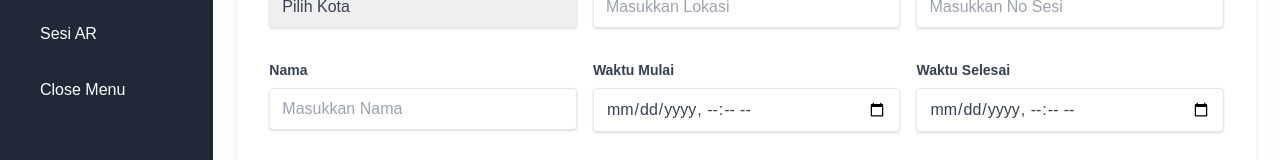
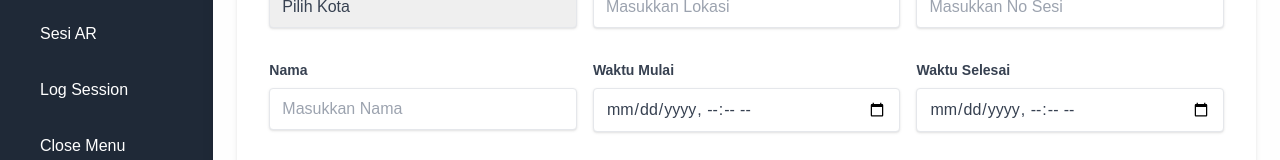
Before and after one commit to andikaputra/Web-Inovtek, a Next.js app in the folder FE/: page /sesiar in a window 1280 px wide. Shown: the part 178-338 px from the top of the page. Built offline with nearby package versions, Linux system fonts and the light colour scheme; no server answers.

Commit message:
Menambahkan link input ke log session

```diff
--- a/FE/app/admin/quizzkode/page.js
+++ b/FE/app/admin/quizzkode/page.js
@@ -269,6 +269,14 @@ function QuizKodeCRUD() {
             </li>
             <li>
               <a
+                href="/admin/logsession"
+                className="block px-4 py-2 rounded hover:bg-gray-700"
+              >
+                Log Session
+              </a>
+            </li>
+            <li>
+              <a
                 href="#"
                 onClick={() => setIsMenuOpen(false)}
                 className="block px-4 py-2 rounded hover:bg-gray-700"
--- a/FE/app/sesiar/page.js
+++ b/FE/app/sesiar/page.js
@@ -184,6 +184,14 @@ function SesiCRUD() {
                 className="block px-4 py-2 rounded hover:bg-gray-700"
               >
                 Sesi AR
+              </a>
+            </li>
+            <li>
+              <a
+                href="/admin/logsession"
+                className="block px-4 py-2 rounded hover:bg-gray-700"
+              >
+                Log Session
               </a>
             </li>
             <li>
--- a/FE/app/sesivr/page.js
+++ b/FE/app/sesivr/page.js
@@ -183,6 +183,14 @@ function SesiCRUD() {
                 className="block px-4 py-2 rounded hover:bg-gray-700"
               >
                 Sesi AR
+              </a>
+            </li>
+            <li>
+              <a
+                href="/admin/logsession"
+                className="block px-4 py-2 rounded hover:bg-gray-700"
+              >
+                Log Session
               </a>
             </li>
             <li>
```
